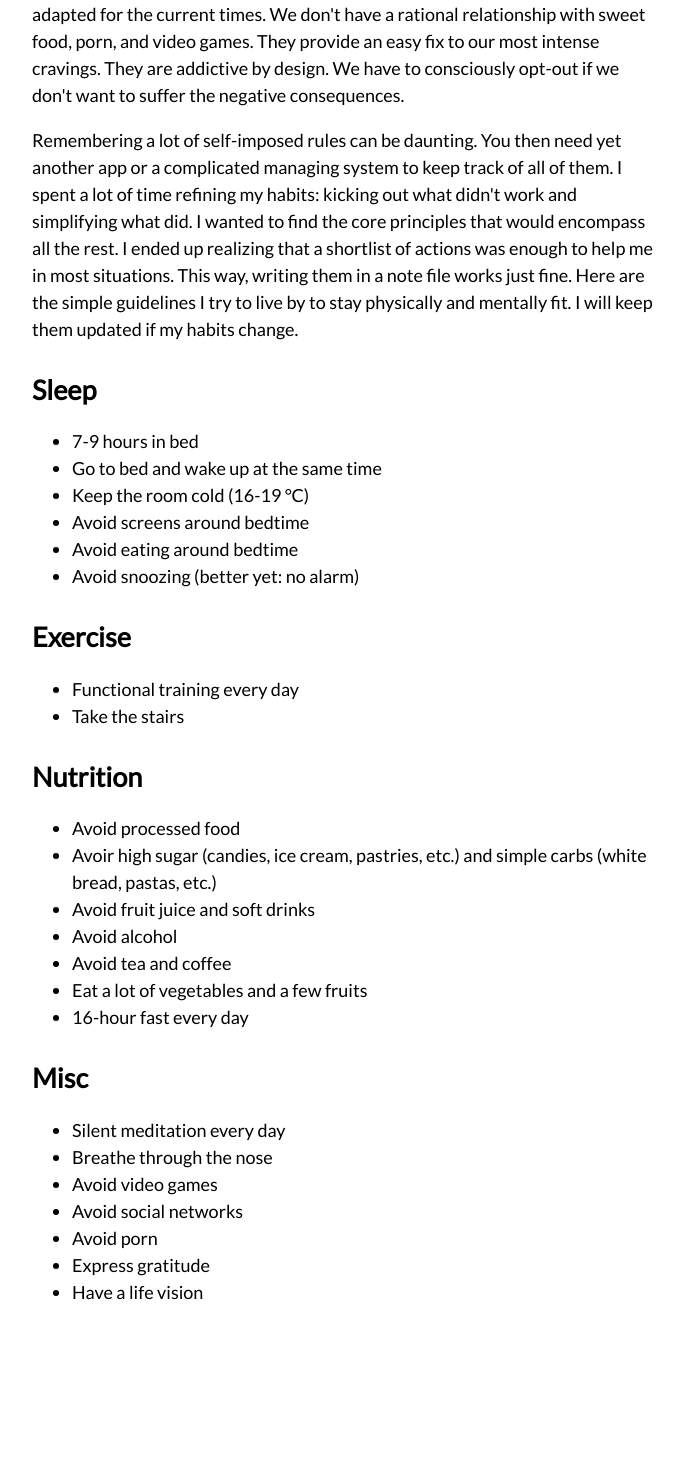
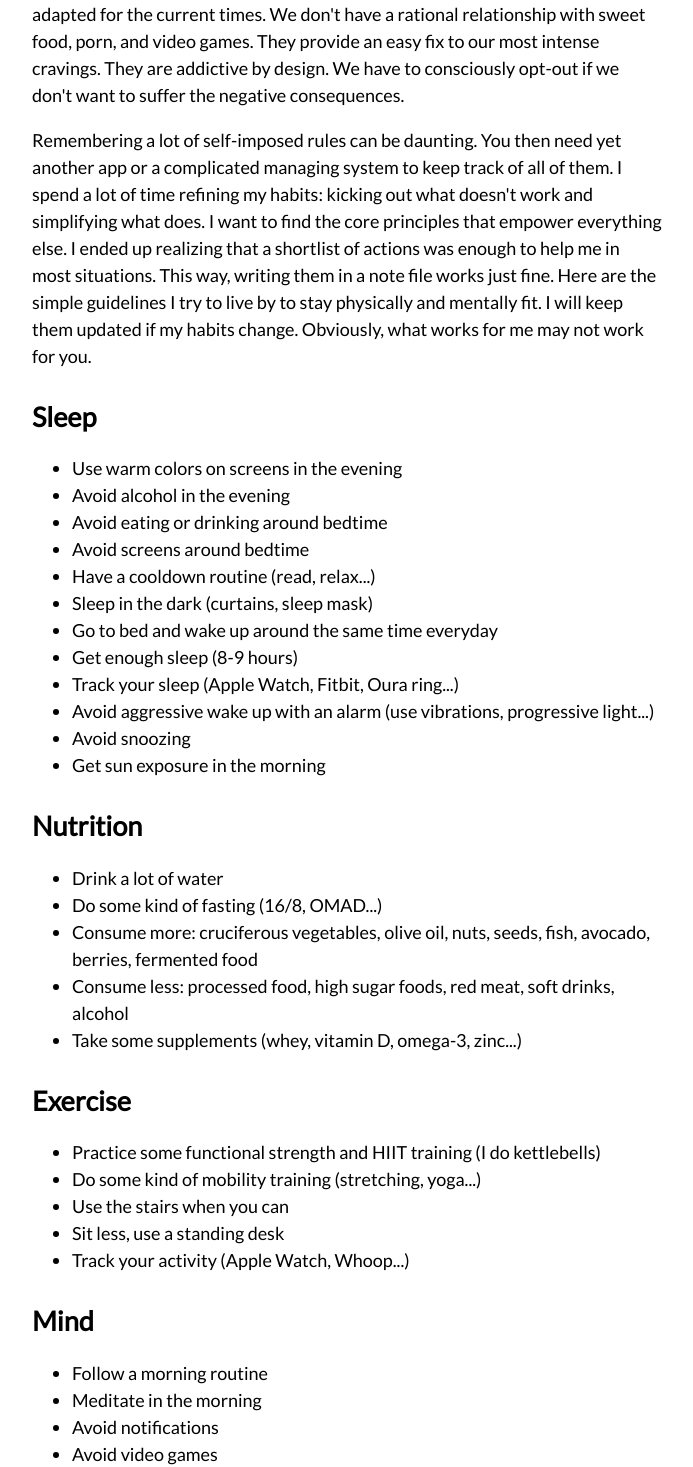
Before and after one commit to alexbensimon/personal-website, a Next.js app: page /thoughts/guidelines in a window 1280 px wide. Shown: the part 427-1894 px from the top of the page, without its empty margins (293-986 px from the left). Before the commit the page ends 1769 px from the top, so only its background shows below. Built offline with nearby package versions, Linux system fonts and the light colour scheme; a web font is replaced by a local one.

Commit message:
Update guidelines

```diff
--- a/pages/thoughts/guidelines.tsx
+++ b/pages/thoughts/guidelines.tsx
@@ -10,10 +10,10 @@ const Guidelines = () => (
     </Head>
     <div>
       <h1>Guidelines</h1>
-      <ThoughtDate>2020-08-12 (last edited: 2021-01-29)</ThoughtDate>
+      <ThoughtDate>2020-08-12 (last edited: 2022-04-13)</ThoughtDate>
       <p>
         I've thought a lot about what kind of habits I need to cultivate to be
-        my most happy and productive self. For many years, I tried every
+        my most happy and productive self. For many years, I've tried every
         self-help micro-habits stuff I could find in books, blogs, and podcasts.
       </p>
       <p>
@@ -29,50 +29,73 @@ const Guidelines = () => (
       <p>
         Remembering a lot of self-imposed rules can be daunting. You then need
         yet another app or a complicated managing system to keep track of all of
-        them. I spent a lot of time refining my habits: kicking out what didn't
-        work and simplifying what did. I wanted to find the core principles that
-        would encompass all the rest. I ended up realizing that a shortlist of
+        them. I spend a lot of time refining my habits: kicking out what doesn't
+        work and simplifying what does. I want to find the core principles that
+        empower everything else. I ended up realizing that a shortlist of
         actions was enough to help me in most situations. This way, writing them
         in a note file works just fine. Here are the simple guidelines I try to
         live by to stay physically and mentally fit. I will keep them updated if
-        my habits change.
+        my habits change. Obviously, what works for me may not work for you.
       </p>
       <h2>Sleep</h2>
       <ul>
-        <li>7-9 hours in bed</li>
-        <li>Go to bed and wake up at the same time</li>
-        <li>Keep the room cold (16-19 °C)</li>
+        <li>Use warm colors on screens in the evening</li>
+        <li>Avoid alcohol in the evening</li>
+        <li>Avoid eating or drinking around bedtime</li>
         <li>Avoid screens around bedtime</li>
-        <li>Avoid eating around bedtime</li>
-        <li>Avoid snoozing (better yet: no alarm)</li>
+        <li>Have a cooldown routine (read, relax...)</li>
+        <li>Sleep in the dark (curtains, sleep mask)</li>
+        <li>Go to bed and wake up around the same time everyday</li>
+        <li>Get enough sleep (8-9 hours)</li>
+        <li>Track your sleep (Apple Watch, Fitbit, Oura ring...)</li>
+        <li>
+          Avoid aggressive wake up with an alarm (use vibrations, progressive
+          light...)
+        </li>
+        <li>Avoid snoozing</li>
+        <li>Get sun exposure in the morning</li>
+      </ul>
+      <h2>Nutrition</h2>
+      <ul>
+        <li>Drink a lot of water</li>
+        <li>Do some kind of fasting (16/8, OMAD...)</li>
+        <li>
+          Consume more: cruciferous vegetables, olive oil, nuts, seeds, fish,
+          avocado, berries, fermented food
+        </li>
+        <li>
+          Consume less: processed food, high sugar foods, red meat, soft drinks,
+          alcohol
+        </li>
+        <li>Take some supplements (whey, vitamin D, omega-3, zinc...)</li>
       </ul>
       <h2>Exercise</h2>
       <ul>
-        <li>Functional training every day</li>
-        <li>Take the stairs</li>
+        <li>
+          Practice some functional strength and HIIT training (I do kettlebells)
+        </li>
+        <li>Do some kind of mobility training (stretching, yoga...)</li>
+        <li>Use the stairs when you can</li>
+        <li>Sit less, use a standing desk</li>
+        <li>Track your activity (Apple Watch, Whoop...)</li>
       </ul>
-      <h2>Nutrition</h2>
+      <h2>Mind</h2>
       <ul>
-        <li>Avoid processed food</li>
-        <li>
-          Avoir high sugar (candies, ice cream, pastries, etc.) and simple carbs
-          (white bread, pastas, etc.)
-        </li>
-        <li>Avoid fruit juice and soft drinks</li>
-        <li>Avoid alcohol</li>
-        <li>Avoid tea and coffee</li>
-        <li>Eat a lot of vegetables and a few fruits</li>
-        <li>16-hour fast every day</li>
+        <li>Follow a morning routine</li>
+        <li>Meditate in the morning</li>
+        <li>Avoid notifications</li>
+        <li>Avoid video games</li>
+        <li>Avoid social networks, news and TV</li>
+        <li>Avoid porn</li>
+        <li>Have a life vision and clear objectives</li>
       </ul>
       <h2>Misc</h2>
       <ul>
-        <li>Silent meditation every day</li>
+        <li>Track air quality (I use a Netatmo sensor)</li>
+        <li>Aim at 5-8 hours of deep work per day</li>
         <li>Breathe through the nose</li>
-        <li>Avoid video games</li>
-        <li>Avoid social networks</li>
-        <li>Avoid porn</li>
-        <li>Express gratitude</li>
-        <li>Have a life vision</li>
+        <li>Track body composition (smart scale)</li>
+        <li>Take care of your skin</li>
       </ul>
     </div>
   </>
```
